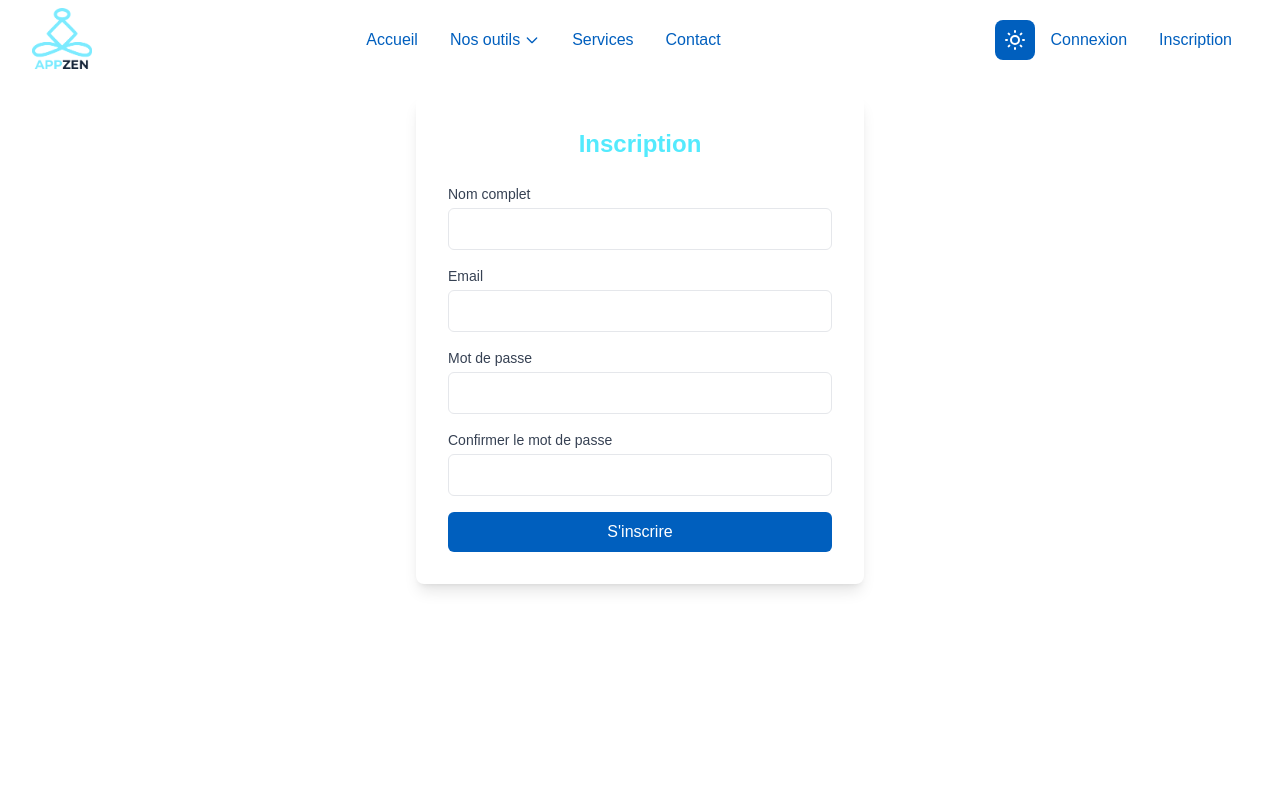
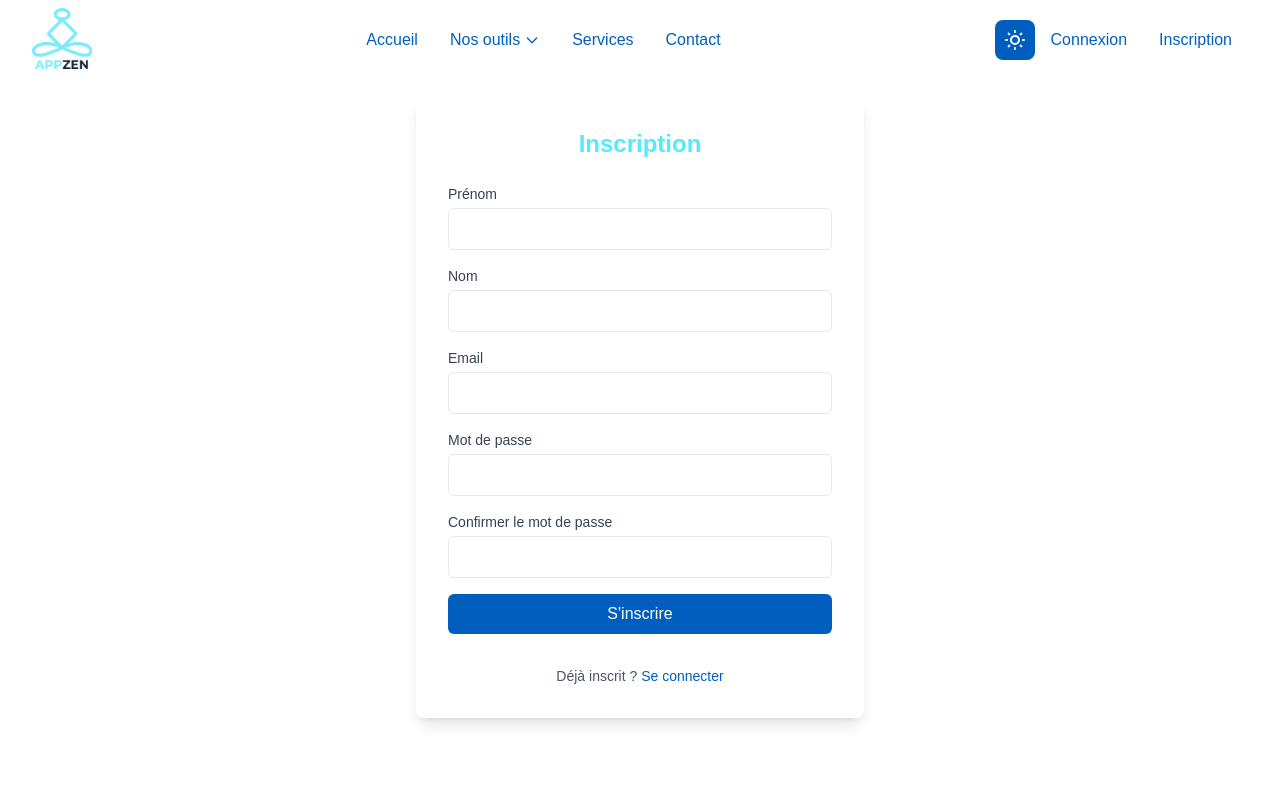
Before and after one commit to CronosV2/cesi-zen, a Next.js app in the folder cesi-zen-code/frontend/: page /register in a window 1280 px wide. Shown: the top 800 px of the page. Built offline with nearby package versions, Linux system fonts and the light colour scheme; a web font is replaced by a local one.

Commit message:
Implement registration form with API integration, error handling, and user feedback

```diff
--- a/cesi-zen-code/frontend/src/app/register/page.tsx
+++ b/cesi-zen-code/frontend/src/app/register/page.tsx
@@ -2,25 +2,82 @@
 
 import { useState } from 'react';
 import { useRouter } from 'next/navigation';
+import Link from 'next/link';
+import axios from 'axios';
+
+// Configuration d'axios avec l'URL de base
+const api = axios.create({
+  baseURL: 'http://localhost:5001/api',
+  withCredentials: true, // Permet de gérer les cookies entre les domaines
+});
 
 export default function Register() {
   const router = useRouter();
+  // Mise à jour des champs pour correspondre au backend (firstName et lastName au lieu de name)
   const [formData, setFormData] = useState({
-    name: '',
+    firstName: '',
+    lastName: '',
     email: '',
     password: '',
     confirmPassword: '',
   });
 
+  // États pour gérer le chargement et les erreurs
+  const [isLoading, setIsLoading] = useState(false);
+  const [error, setError] = useState('');
+  const [success, setSuccess] = useState(false);
+
   const handleSubmit = async (e: React.FormEvent) => {
     e.preventDefault();
+
+    // Validation des mots de passe
     if (formData.password !== formData.confirmPassword) {
-      alert('Les mots de passe ne correspondent pas');
+      setError('Les mots de passe ne correspondent pas');
       return;
     }
-    // Ici, ajoutez votre logique d'inscription
-    console.log('Register attempt:', formData);
-    // router.push('/login'); // Redirection après inscription
+
+    try {
+      // Activation de l'état de chargement
+      setIsLoading(true);
+      setError('');
+
+      // Appel API au backend pour l'inscription avec axios
+      const response = await api.post('/auth/register', {
+        firstName: formData.firstName,
+        lastName: formData.lastName,
+        email: formData.email,
+        password: formData.password,
+      });
+
+      // Avec axios, les données sont directement accessibles via response.data
+      const data = response.data;
+
+      // Affichage des informations de l'utilisateur créé dans la console (pour débogage)
+      console.log('Utilisateur créé:', data.user);
+
+      // Inscription réussie
+      setSuccess(true);
+
+      // Redirection après 2 secondes
+      setTimeout(() => {
+        router.push('/login');
+      }, 2000);
+
+    } catch (err) {
+      // Gestion des erreurs avec axios
+      if (axios.isAxiosError(err)) {
+        // Erreur provenant d'axios (erreur réseau ou réponse du serveur avec code d'erreur)
+        const errorMessage = err.response?.data?.message || err.message || 'Erreur lors de l\'inscription';
+        console.error('Erreur d\'inscription:', errorMessage);
+        setError(errorMessage);
+      } else {
+        // Erreur JavaScript standard
+        console.error('Erreur inattendue:', err);
+        setError(err instanceof Error ? err.message : 'Une erreur inattendue est survenue');
+      }
+    } finally {
+      setIsLoading(false);
+    }
   };
 
   return (
@@ -29,20 +86,55 @@ export default function Register() {
         <h1 className="text-2xl font-bold text-center mb-6 text-cyan-300">
           Inscription
         </h1>
+
+        {/* Affichage des messages d'erreur */}
+        {error && (
+          <div className="bg-red-100 border border-red-400 text-red-700 px-4 py-3 rounded mb-4">
+            {error}
+          </div>
+        )}
+
+        {/* Message de succès */}
+        {success && (
+          <div className="bg-green-100 border border-green-400 text-green-700 px-4 py-3 rounded mb-4">
+            Inscription réussie ! Redirection vers la page de connexion...
+          </div>
+        )}
+
         <form onSubmit={handleSubmit} className="space-y-4">
+          {/* Champ prénom */}
           <div>
-            <label htmlFor="name" className="block text-sm font-medium text-gray-700 mb-1">
-              Nom complet
+            <label htmlFor="firstName" className="block text-sm font-medium text-gray-700 mb-1">
+              Prénom
             </label>
             <input
               type="text"
-              id="name"
-              value={formData.name}
-              onChange={(e) => setFormData({ ...formData, name: e.target.value })}
+              id="firstName"
+              value={formData.firstName}
+              onChange={(e) => setFormData({ ...formData, firstName: e.target.value })}
               className="w-full px-3 py-2 border border-gray-300 rounded-md focus:outline-none focus:ring-2 focus:ring-blue-500"
               required
+              disabled={isLoading}
             />
           </div>
+
+          {/* Champ nom */}
+          <div>
+            <label htmlFor="lastName" className="block text-sm font-medium text-gray-700 mb-1">
+              Nom
+            </label>
+            <input
+              type="text"
+              id="lastName"
+              value={formData.lastName}
+              onChange={(e) => setFormData({ ...formData, lastName: e.target.value })}
+              className="w-full px-3 py-2 border border-gray-300 rounded-md focus:outline-none focus:ring-2 focus:ring-blue-500"
+              required
+              disabled={isLoading}
+            />
+          </div>
+
+          {/* Champ email */}
           <div>
             <label htmlFor="email" className="block text-sm font-medium text-gray-700 mb-1">
               Email
@@ -54,8 +146,11 @@ export default function Register() {
               onChange={(e) => setFormData({ ...formData, email: e.target.value })}
               className="w-full px-3 py-2 border border-gray-300 rounded-md focus:outline-none focus:ring-2 focus:ring-blue-500"
               required
+              disabled={isLoading}
             />
           </div>
+
+          {/* Champ mot de passe */}
           <div>
             <label htmlFor="password" className="block text-sm font-medium text-gray-700 mb-1">
               Mot de passe
@@ -67,8 +162,11 @@ export default function Register() {
               onChange={(e) => setFormData({ ...formData, password: e.target.value })}
               className="w-full px-3 py-2 border border-gray-300 rounded-md focus:outline-none focus:ring-2 focus:ring-blue-500"
               required
+              disabled={isLoading}
             />
           </div>
+
+          {/* Champ confirmation de mot de passe */}
           <div>
             <label htmlFor="confirmPassword" className="block text-sm font-medium text-gray-700 mb-1">
               Confirmer le mot de passe
@@ -80,14 +178,25 @@ export default function Register() {
               onChange={(e) => setFormData({ ...formData, confirmPassword: e.target.value })}
               className="w-full px-3 py-2 border border-gray-300 rounded-md focus:outline-none focus:ring-2 focus:ring-blue-500"
               required
+              disabled={isLoading}
             />
           </div>
+
+          {/* Bouton d'inscription avec état de chargement */}
           <button
             type="submit"
-            className="w-full bg-cyan-300 text-white py-2 px-4 rounded-md hover:bg-blue-600 transition duration-200"
+            disabled={isLoading}
+            className={`w-full ${isLoading ? 'bg-gray-400' : 'bg-cyan-300 hover:bg-blue-600'} text-white py-2 px-4 rounded-md transition duration-200`}
           >
-            S'inscrire
+            {isLoading ? 'Inscription en cours...' : 'S\'inscrire'}
           </button>
+
+          {/* Lien vers la page de connexion */}
+          <div className="text-center mt-4">
+            <p className="text-sm text-gray-600">
+              Déjà inscrit ? <Link href="/login" className="text-blue-500 hover:underline">Se connecter</Link>
+            </p>
+          </div>
         </form>
       </div>
     </div>
```
